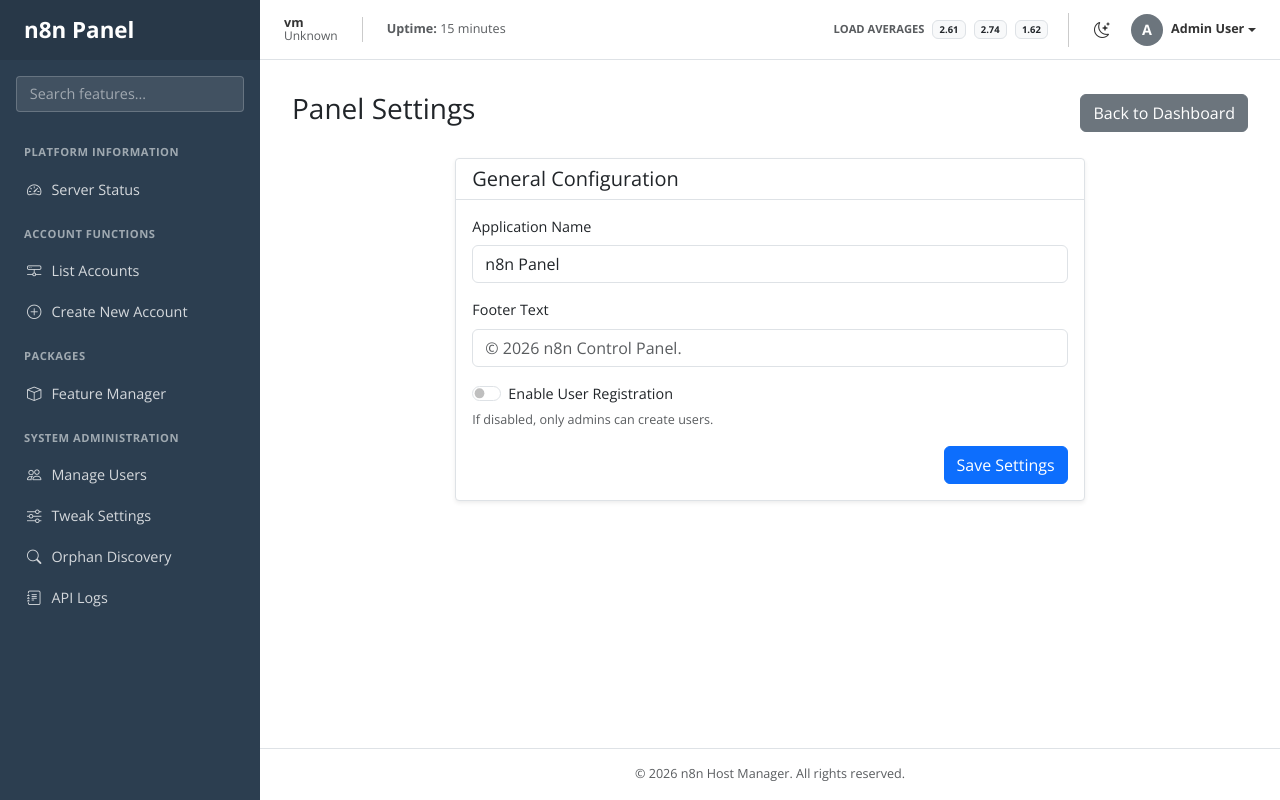
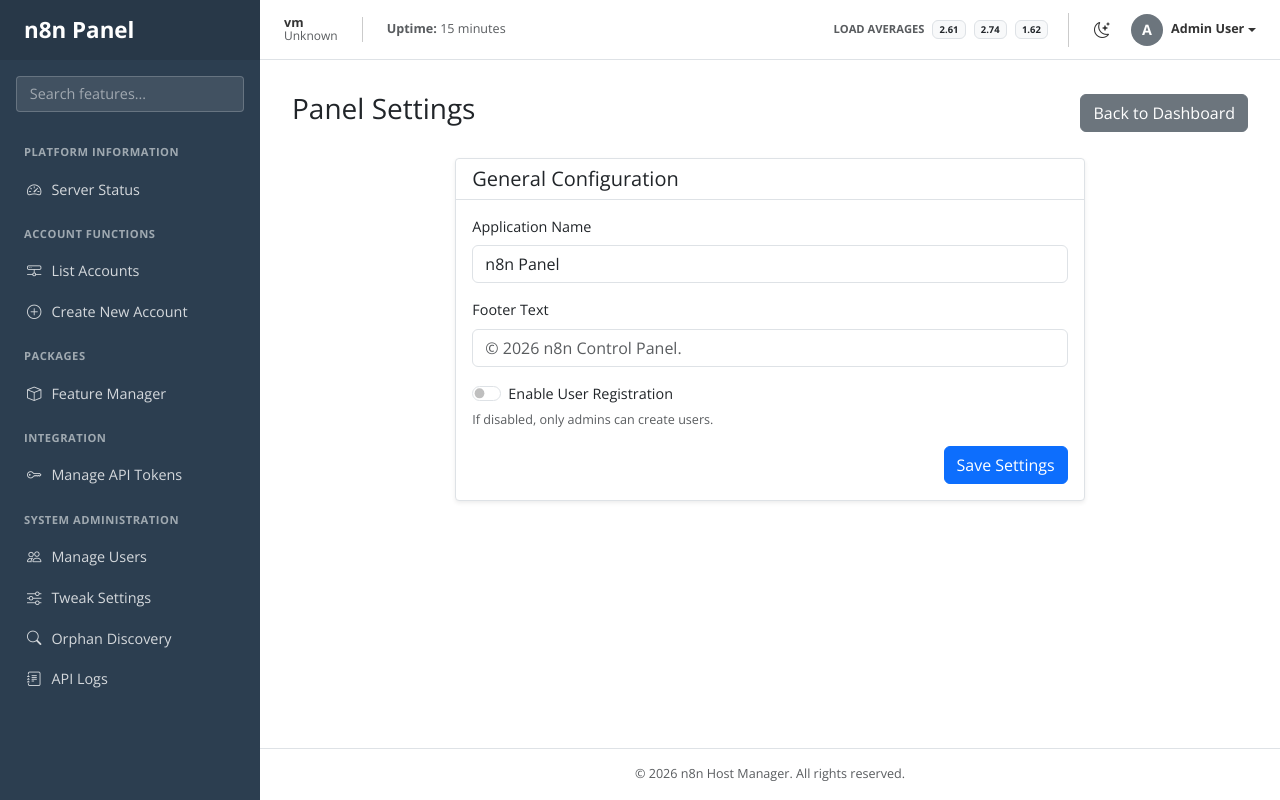
Before and after one commit to TheRabbiRifat/n8n-panel, a Laravel app: page /settings/panel in a window 1280 px wide. Run offline with Laravel 12, Linux system fonts and the light colour scheme; a user stored in the database is signed in; data comes from the database, SQL or seed files in the repository; data that the repository does not hold is empty; some libraries are stand-ins or nearby versions.

Commit message:
Add API Tokens link to Sidebar
- Added "Manage API Tokens" link under "Integration" section in the sidebar.
- Ensured API documentation is present in the API Tokens view.

```diff
--- a/resources/views/layouts/app.blade.php
+++ b/resources/views/layouts/app.blade.php
@@ -205,6 +205,11 @@
                     <i class="bi bi-box"></i> Feature Manager
                 </a>
 
+                <div class="nav-group-title">Integration</div>
+                <a href="{{ route('api-tokens.index') }}" class="nav-link {{ request()->routeIs('api-tokens.*') ? 'active' : '' }}">
+                    <i class="bi bi-key"></i> Manage API Tokens
+                </a>
+
                 @role('admin')
                 <div class="nav-group-title">System Administration</div>
                 <a href="{{ route('users.index') }}" class="nav-link {{ request()->routeIs('users.*') ? 'active' : '' }}">
```
